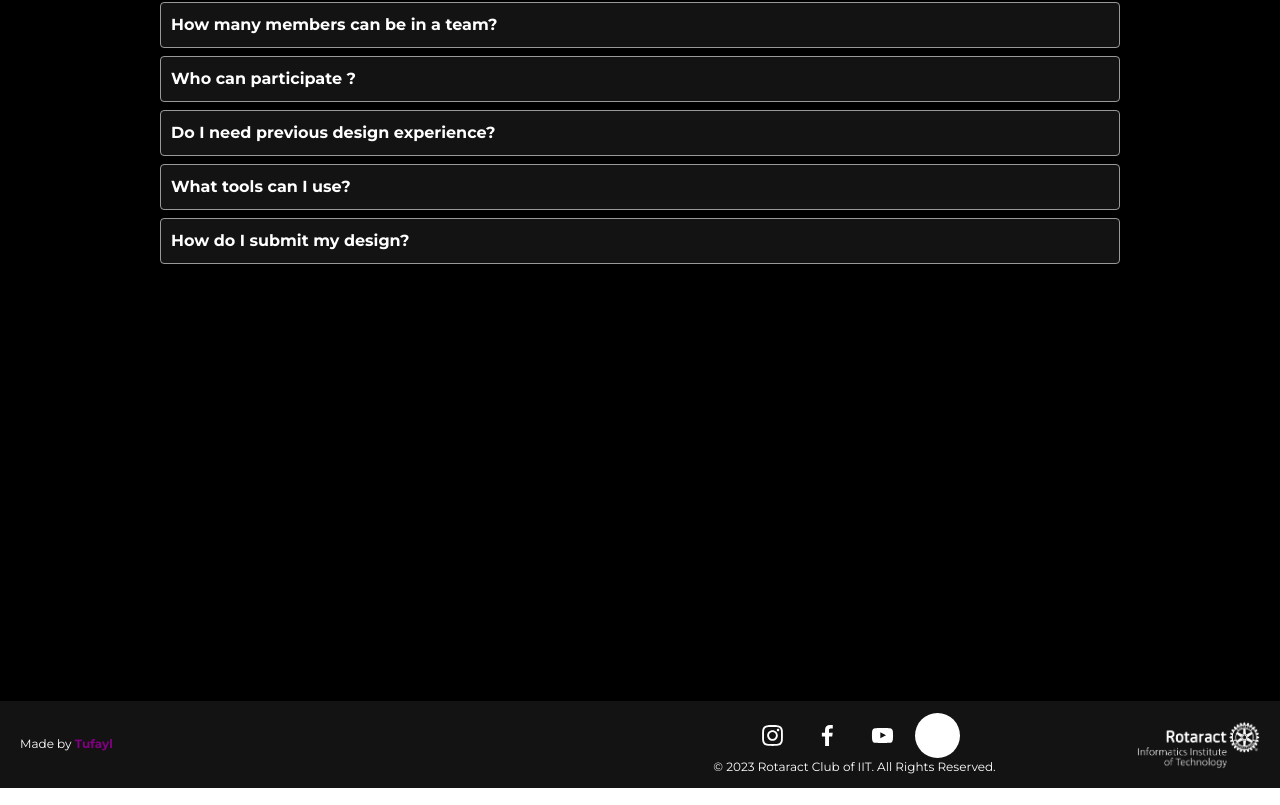
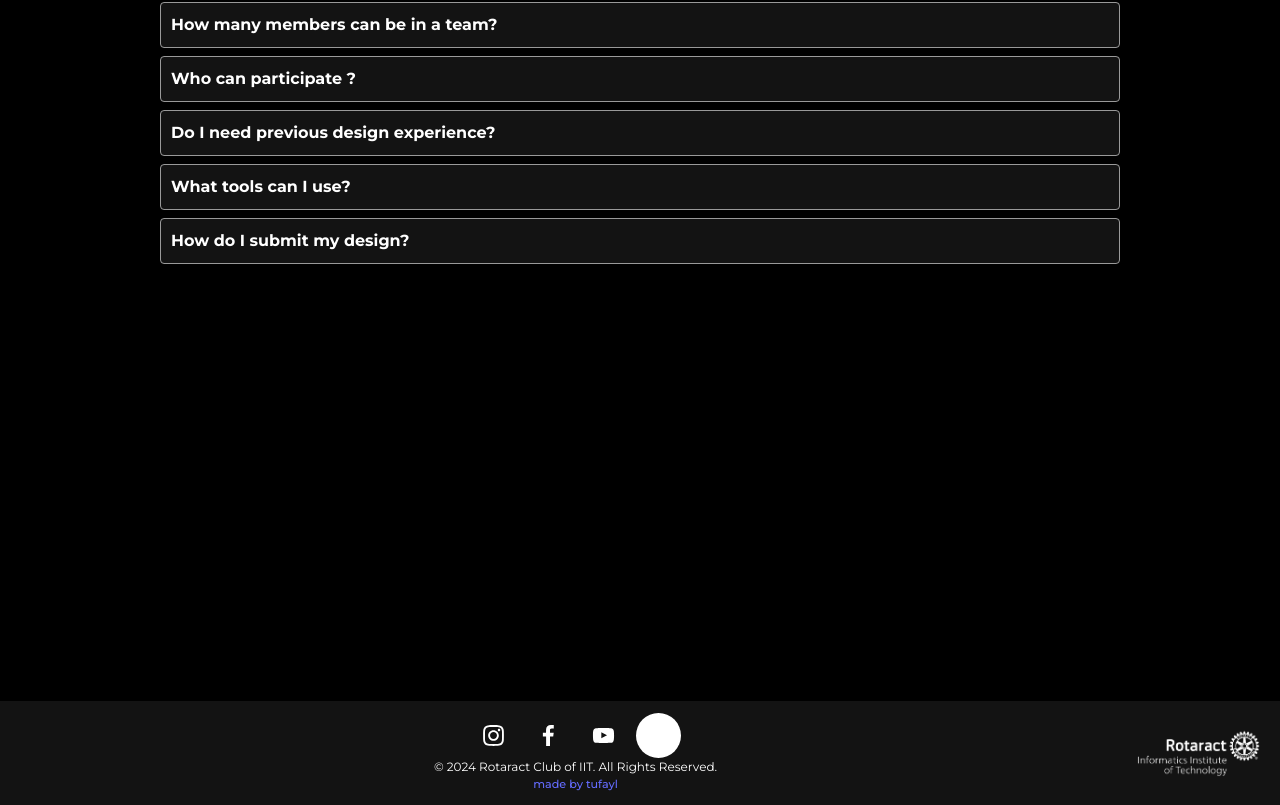
Before and after one commit to RACIIT/PARALLAX24, a React (Vite) app: page / in a window 1280 px wide. Shown: the part 4844-5649 px from the top of the page. Built offline with nearby package versions, Linux system fonts and the light colour scheme.

Commit message:
fixed footer

```diff
--- a/src/components/Partners.jsx
+++ b/src/components/Partners.jsx
@@ -25,12 +25,12 @@ function Contact() {
         </Sponsor>
       </Sponsors> */}
       <Contacts>
-        <TextBox>
+        {/* <TextBox>
           Made by{" "}
           <a href="https://www.linkedin.com/in/tufayl-asaf-891074200/">
             Tufayl
           </a>
-        </TextBox>
+        </TextBox> */}
         <SocialLinks>
           <div>
             <SocialIcon
@@ -63,7 +63,8 @@ function Contact() {
             />
           </div>
           <div>
-            <p>© 2023 Rotaract Club of IIT. All Rights Reserved.</p>
+            <p>© 2024 Rotaract Club of IIT. All Rights Reserved.</p>
+            <p style={{fontSize:"0.7rem"}}><a href="https://www.linkedin.com/in/tufayl-asaf-891074200/">made by tufayl</a></p>
           </div>
         </SocialLinks>
         <img src="./src/assets/RotaractLogo.png" alt="" />
@@ -81,7 +82,7 @@ const Container = styled.div`
   background-color: black;
   overflow: hidden;
   display: flex;
-  justify-content: space-between;
+  justify-content: space-even;
   flex-direction: column;
 `;
 
```
